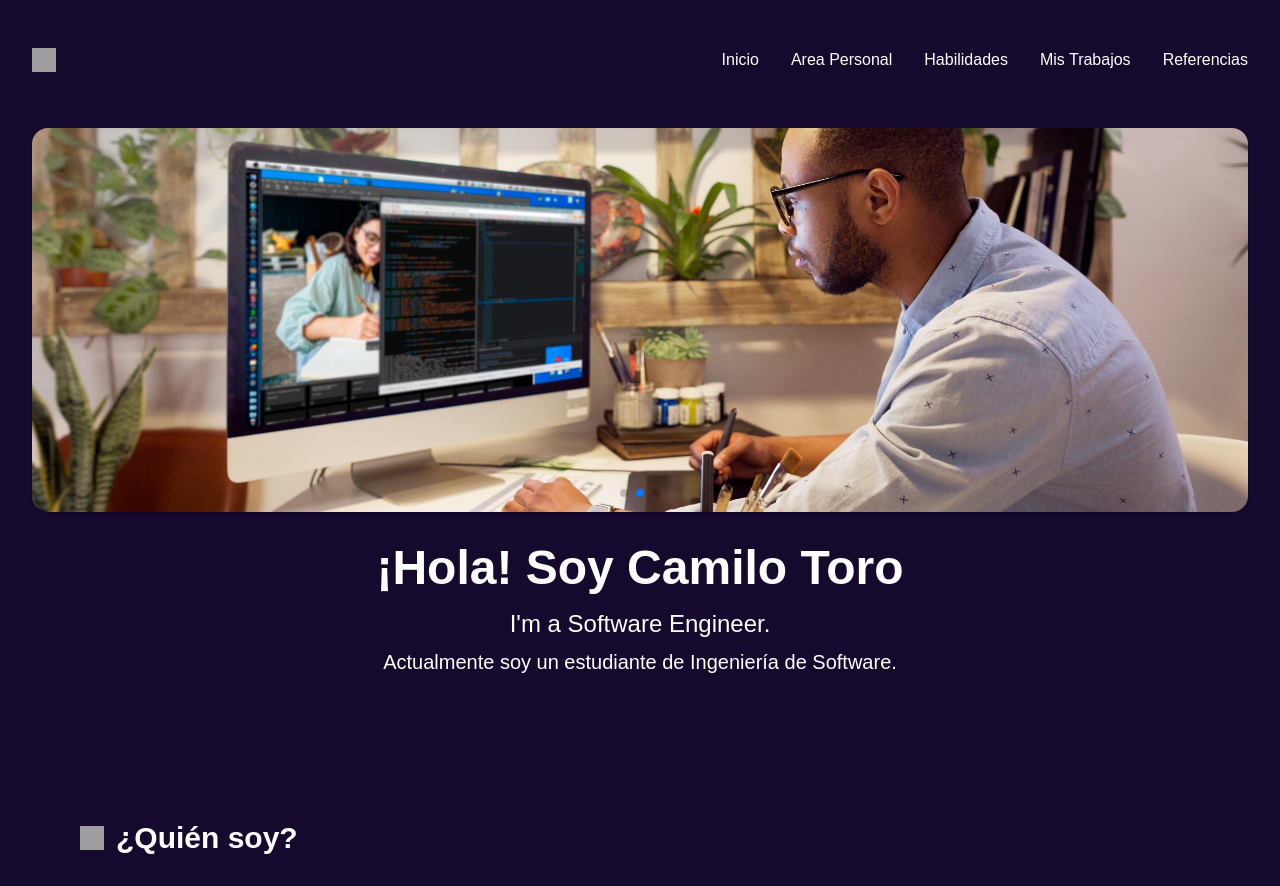
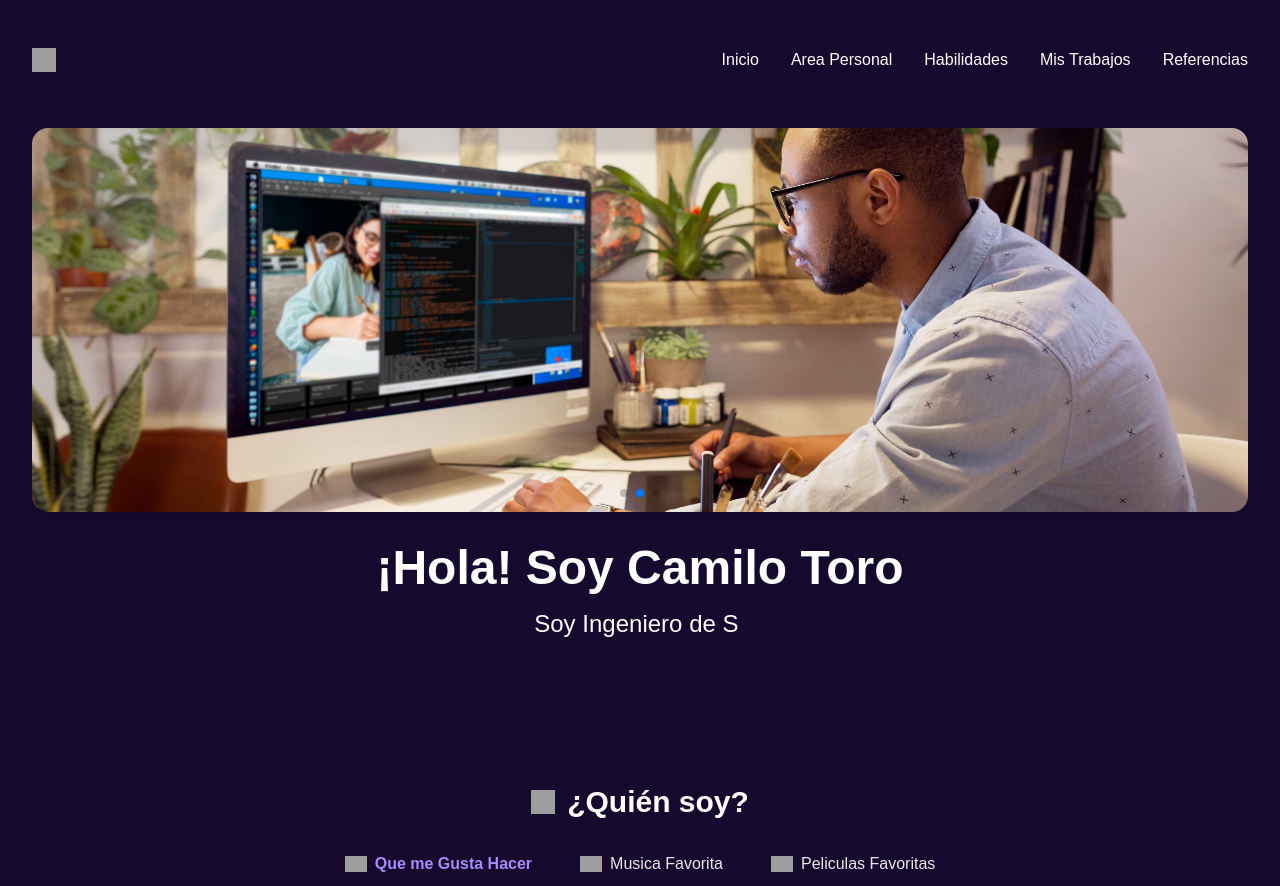
Before and after one commit to CamiloToroUCC/Portafolio-2025, a Next.js app: page / in a window 1280 px wide. Shown: the top 886 px of the page. Built offline with nearby package versions, Linux system fonts and the light colour scheme; grey boxes are pictures that could not be loaded.

Commit message:
Mejorando estilo de la seccion quien Soy

```diff
--- a/package.json
+++ b/package.json
@@ -15,8 +15,10 @@
     "next": "^15.3.1",
     "react": "^19.0.0",
     "react-dom": "^19.0.0",
+    "react-simple-typewriter": "^5.0.1",
     "swiper": "^11.2.7",
-    "three": "^0.176.0"
+    "three": "^0.176.0",
+    "typewriter-effect": "^2.22.0"
   },
   "devDependencies": {
     "@eslint/eslintrc": "^3",
--- a/src/app/page.tsx
+++ b/src/app/page.tsx
@@ -1,3 +1,9 @@
+// src/app/page.tsx
+
+"use client";
+
+import React from "react";
+import HeroSuperFlow from "../components/HeroSuperFlow";
 import About from "../components/About";
 import Skills from "../components/Skills";
 import Works from "../components/Works";
@@ -6,41 +12,69 @@ import Certificates from "../components/Certificates";
 import References from "../components/References";
 import LocationMap from "../components/LocationMap";
 import Contact from "../components/Contact";
-import HeroSuperFlow from "../components/HeroSuperFlow";  // Importa el nuevo HeroSuperFlow
+import Typewriter from "typewriter-effect";
 
 export default function Home() {
   return (
     <main className="container mx-auto px-4 py-8 space-y-12">
+
       <section id="home" className="w-full text-center pt-24 relative">
         <HeroSuperFlow />
-        <h1 className="text-5xl font-bold text-white">¡Hola! Soy Camilo Toro</h1>
-        <p className="mt-4 text-2xl text-white">I&apos;m a Software Engineer.</p>
-        <p className="mt-2 text-xl text-white">
-          Actualmente soy un estudiante de Ingeniería de Software.
-        </p>
+
+        <h1 className="text-5xl font-bold text-white">
+          ¡Hola! Soy Camilo Toro
+        </h1>
+
+        {/* Rotación bilingüe con Typewriter */}
+        <div className="mt-4 text-2xl text-white">
+          <Typewriter
+            onInit={(tw) => {
+              tw
+                .typeString("I'm a Software Engineer.")
+                .pauseFor(1500)
+                .deleteAll()
+                .typeString("Soy Ingeniero de Software.")
+                .pauseFor(1500)
+                .deleteAll()
+                .start();
+            }}
+            options={{
+              loop: true,
+              delay: 75,
+              deleteSpeed: 50,
+            }}
+          />
+        </div>
       </section>
-      {/* El resto de las secciones se mantienen */}
+
       <section id="about" className="w-full">
         <About />
       </section>
+
       <section id="skills" className="w-full">
         <Skills />
       </section>
+
       <section id="works" className="w-full">
         <Works />
       </section>
+
       <section id="academic-experience" className="w-full">
         <AcademicExperience />
       </section>
+
       <section id="certificates" className="w-full">
         <Certificates />
       </section>
+
       <section id="references" className="w-full">
         <References />
       </section>
+
       <section id="map" className="w-full">
         <LocationMap />
       </section>
+
       <section id="contact" className="w-full">
         <Contact />
       </section>
--- a/src/components/About.tsx
+++ b/src/components/About.tsx
@@ -1,15 +1,95 @@
+"use client";
+
+import { useState } from "react";
+import { Code2Icon, StarIcon, BriefcaseIcon } from "./Icons";
+
+const tabs = [
+  {
+    id: "hobbies",
+    label: "Que me Gusta Hacer",
+    icon: <Code2Icon size={22} />,
+    content: (
+      <div className="text-gray-300 space-y-2">
+        <p>Desarrollar aplicaciones web</p>
+        <p>Contribuir en proyectos de código abierto</p>
+        <p>Investigar nuevas tecnologías</p>
+      </div>
+    ),
+  },
+  {
+    id: "music",
+    label: "Musica Favorita",
+    icon: <StarIcon size={22} />,
+    content: (
+      <div className="text-gray-300 space-y-2">
+        <p>Lo-fi Beats</p>
+        <p>Jazz Instrumental</p>
+        <p>Rock Clásico</p>
+      </div>
+    ),
+  },
+  {
+    id: "movies",
+    label: "Peliculas Favoritas",
+    icon: <BriefcaseIcon size={22} />,
+    content: (
+      <div className="text-gray-300 space-y-2">
+        <p>Inception</p>
+        <p>The Matrix</p>
+        <p>Interstellar</p>
+      </div>
+    ),
+  },
+];
+
 export default function About() {
+  const [activeTab, setActiveTab] = useState(tabs[0].id);
+
   return (
-    <section id="about" className="bg-portfolio-purple-dark text-white py-16 px-4">
-      <div className="container mx-auto">
-        <div className="flex items-center gap-3 mb-8 animate-fade-in">
+    <section id="about" className="relative text-white py-16 px-4 overflow-hidden">
+      <div className="container mx-auto relative z-10">
+        {/* Título centrado */}
+        <div className="flex items-center gap-3 mb-8 animate-fade-in justify-center">
           <img src="/placeholder-user.png" alt="User Icon" className="w-6 h-6" />
           <h2 className="text-3xl font-bold">¿Quién soy?</h2>
         </div>
+
+        {/* Barra de Tabs centrada con efecto personalizado */}
+        <div className="border-b border-white/20 mb-6">
+          <nav className="flex justify-center space-x-12">
+            {tabs.map((tab) => (
+              <button
+                key={tab.id}
+                onClick={() => setActiveTab(tab.id)}
+                className="relative pb-4 group"
+              >
+                <div
+                  className={`flex items-center gap-2 text-base transition-colors duration-300
+                    ${
+                      activeTab === tab.id
+                        ? "text-[#a78bfa] font-semibold"
+                        : "text-white/90 hover:text-white"
+                    }`}
+                >
+                  {tab.icon}
+                  <span>{tab.label}</span>
+                </div>
+
+                {/* Subrayado animado */}
+                <span
+                  className={`absolute bottom-0 left-0 h-0.5 bg-[#a78bfa] transition-all duration-300
+                    ${
+                      activeTab === tab.id ? "w-full" : "w-0 group-hover:w-full"
+                    }`}
+                />
+              </button>
+            ))}
+          </nav>
+        </div>
+
+        {/* Contenido de la pestaña activa */}
         <div className="card-glass p-8 animate-fade-in">
-          <p className="text-gray-300">
-            Lorem ipsum dolor sit amet, consectetur adipiscing elit.
-          </p>
+          {tabs.find((t) => t.id === activeTab)?.content}
         </div>
       </div>
     </section>
```
Also changed, not shown: 2 other files (tests, documents, lock files or other folders).
